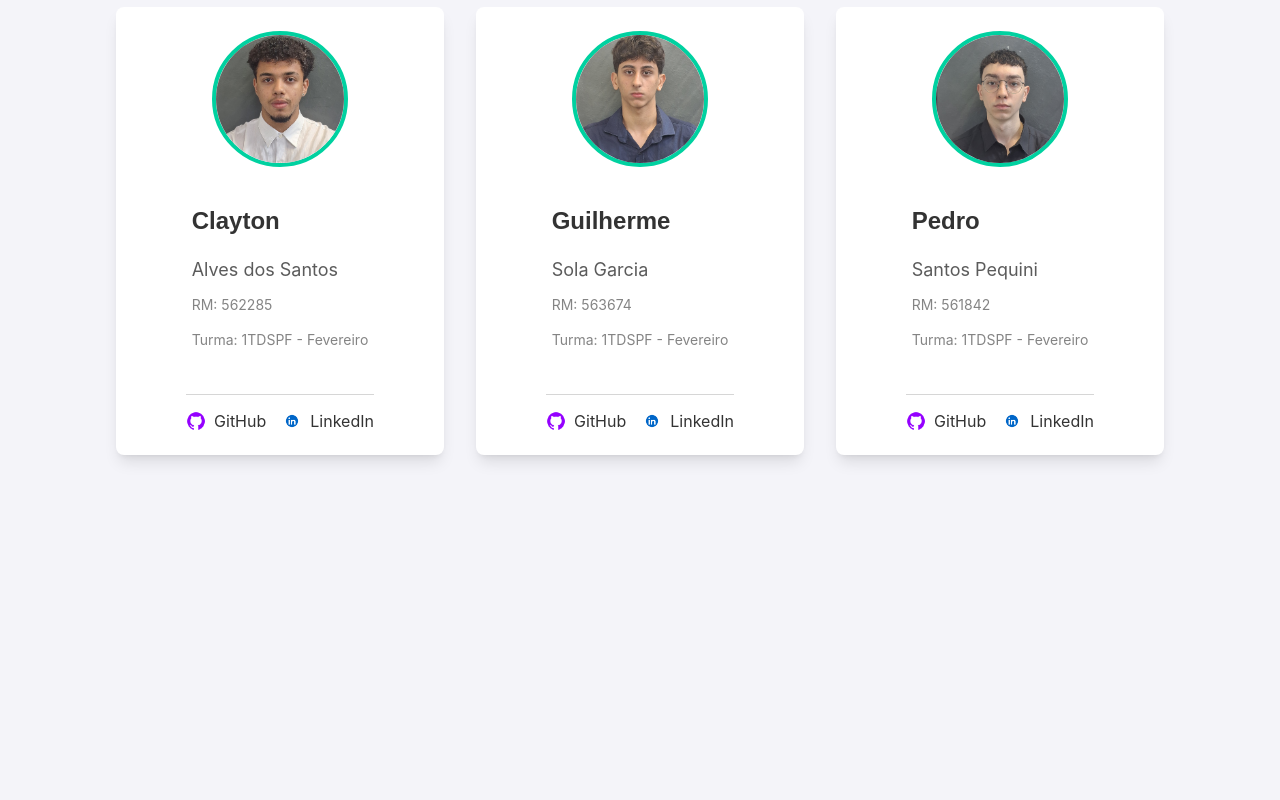
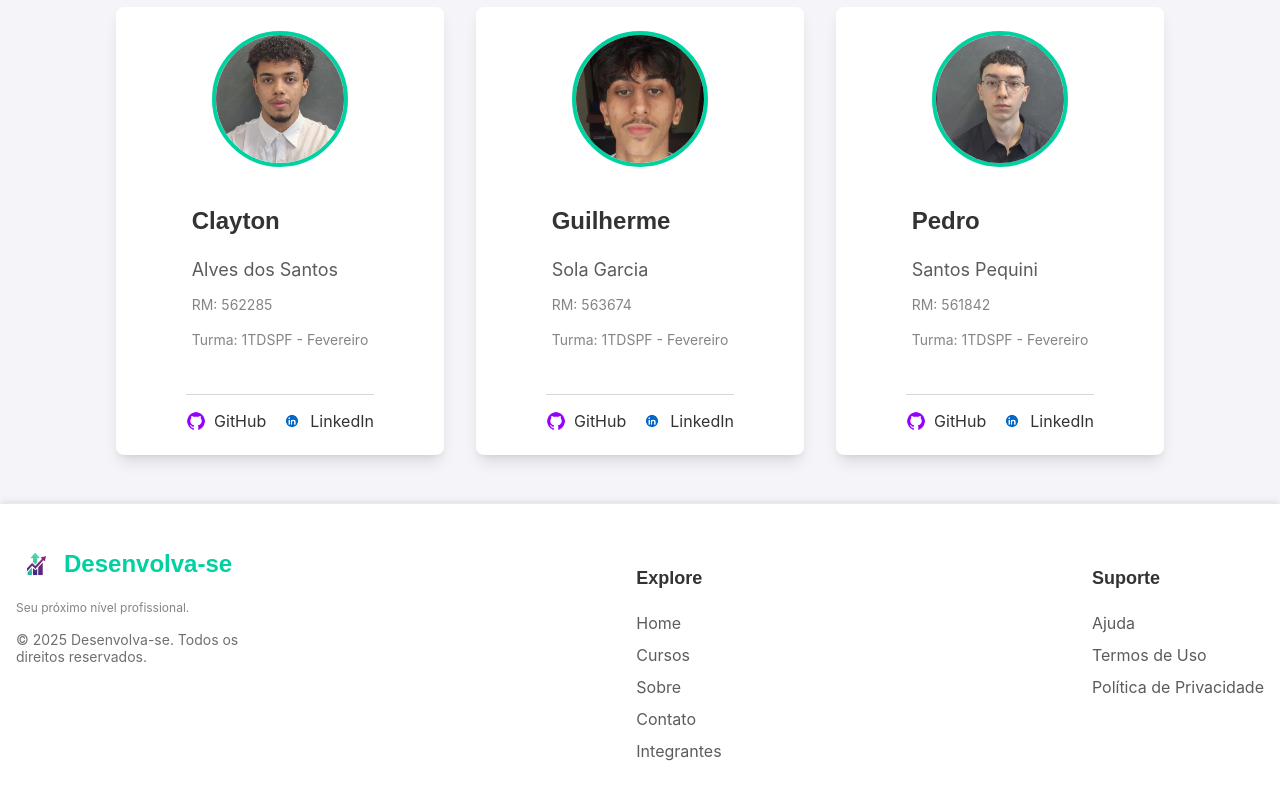
Before and after one commit to Desenvolva-se-Org/Desenvolva-se, a React (Vite) app in the folder desenvolva-se/: page /integrantes in a window 1280 px wide. Shown: the part 274-1074 px from the top of the page. Before the commit the page ends 800 px from the top, so only its background shows below. Built offline with nearby package versions, Linux system fonts and the light colour scheme.

Commit message:
feat: Criação do Rodapé e atualização de foto de integrante.

```diff
--- a/desenvolva-se/src/App.tsx
+++ b/desenvolva-se/src/App.tsx
@@ -6,6 +6,7 @@ import Cursos from './routes/Cursos';
 import Sobre from './routes/Sobre';
 import Contato from './routes/Contato';
 import Integrantes from './routes/Integrantes';
+import Rodape from './components/Rodape';
 
 
 function App() {
@@ -24,6 +25,7 @@ function App() {
           <Route path="/integrantes" element={<Integrantes />} />
         </Routes>
       </main>
+      <Rodape />
     </BrowserRouter>
   );
 }
--- /dev/null
+++ b/desenvolva-se/src/components/Rodape.tsx
@@ -0,0 +1,51 @@
+// src/components/Rodape.tsx
+
+import React from 'react';
+import { Link } from 'react-router-dom';
+import LogoIcon from '../assets/logo-desenvolva-se.png'
+
+const Rodape: React.FC = () => {
+  const currentYear = new Date().getFullYear();
+
+  return (
+    <footer className="rodape-base">
+      <div className="rodape-content">
+
+        {/* Seção da Logo e Copyright */}
+        <div className="rodape-info-section"> {/* Renomeado para mais genérico */}
+          <Link to="/" className="rodape-logo-link">
+            <img src={LogoIcon} alt="Logo Desenvolva-se" className="rodape-logo-icon" />
+            <span className="rodape-logo-title">Desenvolva-se</span>
+          </Link>
+          <p className="rodape-slogan">Seu próximo nível profissional.</p> {/* Slogan mais acima */}
+          <p className="rodape-copyright">
+            &copy; {currentYear} Desenvolva-se. Todos os direitos reservados.
+          </p>
+        </div>
+
+        {/* Seção de Links de Navegação (Principal) */}
+        <div className="rodape-nav-section"> {/* Classe mais específica para navegação */}
+          <h4 className="rodape-section-title">Explore</h4>
+          <Link to="/" className="rodape-link">Home</Link>
+          <Link to="/cursos" className="rodape-link">Cursos</Link>
+          <Link to="/sobre" className="rodape-link">Sobre</Link>
+          <Link to="/contato" className="rodape-link">Contato</Link>
+          <Link to="/integrantes" className="rodape-link">Integrantes</Link>
+        </div>
+
+        {/* Seção de Links Adicionais / Úteis (se necessário, ou pode ser apenas uma seção de links) */}
+        {/* Por enquanto, mantemos uma estrutura similar para ocupar o espaço do social */}
+        <div className="rodape-nav-section"> {/* Usando a mesma classe para consistência */}
+            <h4 className="rodape-section-title">Suporte</h4>
+            {/* Aqui você pode adicionar links para FAQ, Termos de Uso, Política de Privacidade, etc. */}
+            <Link to="/contato" className="rodape-link">Ajuda</Link>
+            <Link to="/sobre" className="rodape-link">Termos de Uso</Link> {/* Exemplo */}
+            <Link to="/sobre" className="rodape-link">Política de Privacidade</Link> {/* Exemplo */}
+        </div>
+
+      </div>
+    </footer>
+  );
+};
+
+export default Rodape;
--- a/desenvolva-se/src/routes/Integrantes.tsx
+++ b/desenvolva-se/src/routes/Integrantes.tsx
@@ -85,7 +85,7 @@ const Integrantes: React.FC = () => {
       <div className="text-center mb-12">
         <h1 className="section-title">Conheça Nossa Equipe</h1>
         <p className="section-description">
-          O projeto **Desenvolva-se** foi criado por este time de analistas. A seguir, você encontra os perfis do LinkedIn e GitHub de cada integrante.
+          O projeto 'Desenvolva-se' foi criado por este time de analistas. A seguir, você encontra os perfis do LinkedIn e GitHub de cada integrante.
         </p>
       </div>
 
--- a/desenvolva-se/styles/globals.css
+++ b/desenvolva-se/styles/globals.css
@@ -86,7 +86,6 @@ body {
   text-decoration: none; /* Garante que não haja sublinhado */
 }
 
-/* 🚨 NOVO: Estilo para o link da logo (garante que a imagem não tenha sublinhado) */
 .logo-link {
   display: flex; /* Mantém o display flex para alinhar imagem e texto (se o texto fosse filho) */
   align-items: center;
@@ -251,3 +250,138 @@ body {
   gap: 2rem; /* gap-8 */
   margin-bottom: 2rem;
 }
+
+
+
+
+
+
+
+
+
+
+
+
+
+
+
+
+
+
+
+
+
+
+/* ----------------------------------------------------------------- */
+/* ESTILOS DO RODAPÉ (FOOTER) - ATUALIZADO */
+/* ----------------------------------------------------------------- */
+
+.rodape-base {
+  background-color: var(--color-card-bg); /* Fundo similar ao card para contraste */
+  color: var(--color-text);
+  padding: 2.5rem 1rem; /* Espaçamento interno */
+  border-top: 1px solid rgba(var(--color-text-rgb), 0.1); /* Linha divisória */
+  box-shadow: 0 -4px 6px -1px rgba(0, 0, 0, 0.05), 0 -2px 4px -2px rgba(0, 0, 0, 0.05); /* Sombra para cima */
+  transition: background-color 0.3s ease, color 0.3s ease;
+}
+
+.rodape-content {
+  max-width: 1280px; /* Largura máxima, alinhando com o cabeçalho */
+  margin-left: auto;
+  margin-right: auto;
+  display: flex;
+  flex-wrap: wrap; /* Permite quebrar em telas menores */
+  justify-content: space-between; /* Espaço entre as seções */
+  gap: 2rem; /* Espaçamento entre as colunas do rodapé */
+}
+
+/* Seção de Informações (Logo, Slogan, Copyright) */
+.rodape-info-section { /* Nova classe */
+  display: flex;
+  flex-direction: column;
+  align-items: flex-start; /* Alinha à esquerda */
+  max-width: 250px; /* Largura máxima para esta seção */
+}
+
+.rodape-logo-link {
+  display: flex;
+  align-items: center;
+  margin-bottom: 0.75rem; /* Espaçamento abaixo da logo */
+  text-decoration: none; /* Remove sublinhado */
+  color: inherit; /* Herda a cor do texto pai */
+}
+
+.rodape-logo-icon {
+  width: 2.5rem; /* Tamanho do ícone */
+  height: 2.5rem;
+  margin-right: 0.5rem;
+}
+
+.rodape-logo-title {
+  font-family: 'Poppins', sans-serif;
+  font-weight: bold;
+  font-size: 1.5rem; /* Um pouco maior que o cabeçalho */
+  color: var(--color-primary);
+  white-space: nowrap;
+}
+
+.rodape-copyright {
+  font-size: 0.875rem; /* text-sm */
+  color: var(--color-text);
+  opacity: 0.7; /* text-text/70 */
+  margin-top: 0.5rem;
+}
+
+.rodape-slogan {
+  font-size: 0.75rem; /* text-xs */
+  color: var(--color-text);
+  opacity: 0.6; /* text-text/60 */
+  margin-top: 0.25rem; /* Mudei para mais perto da logo */
+  margin-bottom: 0.5rem; /* Espaço antes do copyright */
+}
+
+
+/* Seções de Links de Navegação */
+.rodape-nav-section { /* Nova classe para agrupar links */
+  display: flex;
+  flex-direction: column;
+  gap: 0.75rem; /* Espaçamento entre os links */
+}
+
+.rodape-section-title {
+  font-family: 'Poppins', sans-serif;
+  font-weight: bold;
+  font-size: 1.125rem; /* text-lg */
+  color: var(--color-text);
+  margin-bottom: 0.75rem;
+}
+
+.rodape-link { /* Classe única para links de rodapé */
+  color: var(--color-text);
+  opacity: 0.8;
+  text-decoration: none;
+  font-size: 1rem;
+  transition: color 0.2s ease, opacity 0.2s ease;
+}
+
+.rodape-link:hover {
+  color: var(--color-primary);
+  opacity: 1;
+}
+
+/* Media Query para telas menores */
+@media (max-width: 768px) {
+  .rodape-content {
+    flex-direction: column; /* Empilha as seções */
+    align-items: center; /* Centraliza tudo */
+    text-align: center;
+  }
+  .rodape-info-section { /* Centraliza a seção da logo */
+    align-items: center;
+    margin-bottom: 1.5rem;
+  }
+  .rodape-nav-section { /* Centraliza links */
+    align-items: center;
+    margin-bottom: 1.5rem;
+  }
+}
```
Also changed, not shown: desenvolva-se/src/assets/img/sola.jpeg.
